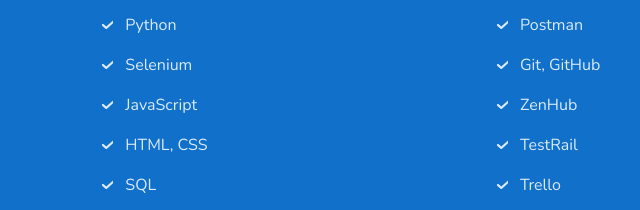
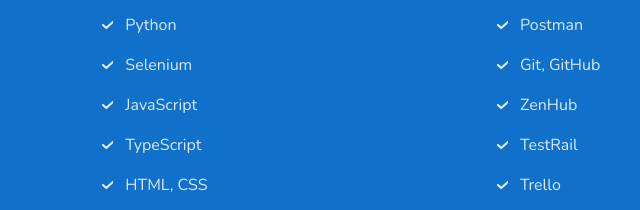
Before and after one commit to ewaforman/ewaforman.github.io, a website built with webpack: page src/pages/index.html in a window 1280 px wide. Shown: the part 1544-1754 px from the top of the page, 0-640 px from the left. Built offline with nearby package versions, Linux system fonts and the light colour scheme; no server answers.

Commit message:
update hero

```diff
--- a/src/pages/index.html
+++ b/src/pages/index.html
@@ -70,6 +70,7 @@
               <li class="skills-list__item">Python</li>
               <li class="skills-list__item">Selenium</li>
               <li class="skills-list__item">JavaScript</li>
+              <li class="skills-list__item">TypeScript</li>
               <li class="skills-list__item">HTML, CSS</li>
               <li class="skills-list__item">SQL</li>
             </ul>
```
